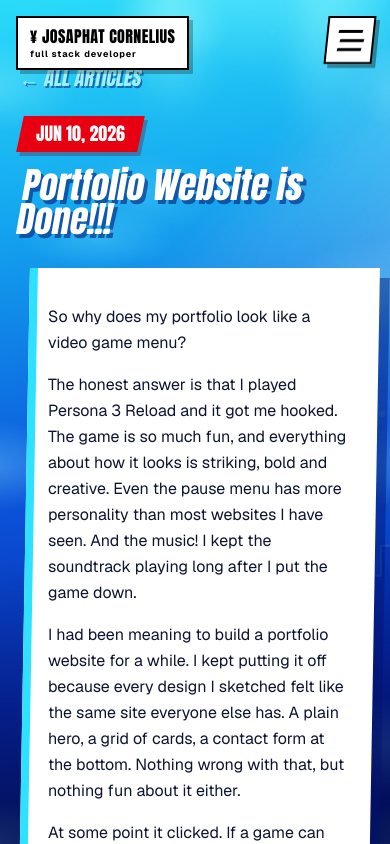
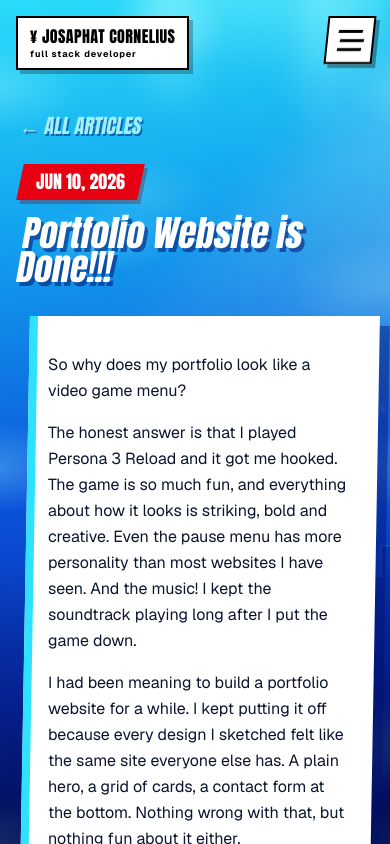
Before and after one commit to JosaphatCornelius/simple-portfolio-website, a Next.js app: page /articles/hello-world in a window 390 px wide. Shown: the top 844 px of the page. Built offline with nearby package versions, Linux system fonts and the light colour scheme.

Commit message:
adjust padding and make wallet box a nav item

```diff
--- a/src/app/_components/p3r.js
+++ b/src/app/_components/p3r.js
@@ -149,14 +149,17 @@ export function Background({ activeLabel }) {
 
 export function WalletBox() {
   return (
-    <div className="fixed top-4 left-4 z-40 border-2 border-black bg-white px-3 py-1.5 text-black shadow-[4px_4px_0_rgba(0,0,0,0.25)] lg:top-6 lg:left-6 lg:border-[3px] lg:px-5 lg:py-2 lg:shadow-[6px_6px_0_rgba(0,0,0,0.25)]">
+    <Link
+      href="/"
+      className="fixed top-4 left-4 z-40 border-2 border-black bg-white px-3 py-1.5 text-black shadow-[4px_4px_0_rgba(0,0,0,0.25)] transition-transform hover:-translate-y-0.5 lg:top-6 lg:left-6 lg:border-[3px] lg:px-5 lg:py-2 lg:shadow-[6px_6px_0_rgba(0,0,0,0.25)]"
+    >
       <div className="font-display text-base tracking-wide lg:text-2xl">
         ¥ {PROFILE.name}
       </div>
       <div className="text-[9px] font-bold tracking-widest lowercase lg:text-[11px]">
         {PROFILE.role.toLowerCase()}
       </div>
-    </div>
+    </Link>
   );
 }
 
--- a/src/app/articles/[slug]/page.js
+++ b/src/app/articles/[slug]/page.js
@@ -51,7 +51,7 @@ export default async function ArticlePage({ params }) {
         </Link>
       </div>
 
-      <main className="relative z-10 mx-auto max-w-screen-2xl px-5 py-16 md:py-20 lg:px-0">
+      <main className="relative z-10 mx-auto max-w-screen-2xl px-5 pt-28 pb-16 md:py-20 lg:px-0">
         <div className="lg:ml-auto lg:w-[56%] lg:pr-[4%]">
           <Link
             href="/articles"
--- a/src/app/articles/page.js
+++ b/src/app/articles/page.js
@@ -39,7 +39,7 @@ export default async function ArticlesPage() {
         </Link>
       </div>
 
-      <main className="relative z-10 mx-auto max-w-screen-2xl px-5 py-16 md:py-20 lg:px-0">
+      <main className="relative z-10 mx-auto max-w-screen-2xl px-5 pt-28 pb-16 md:py-20 lg:px-0">
         <div className="lg:ml-auto lg:w-[52%] lg:pr-[4%]">
           <Link
             href="/"
```
